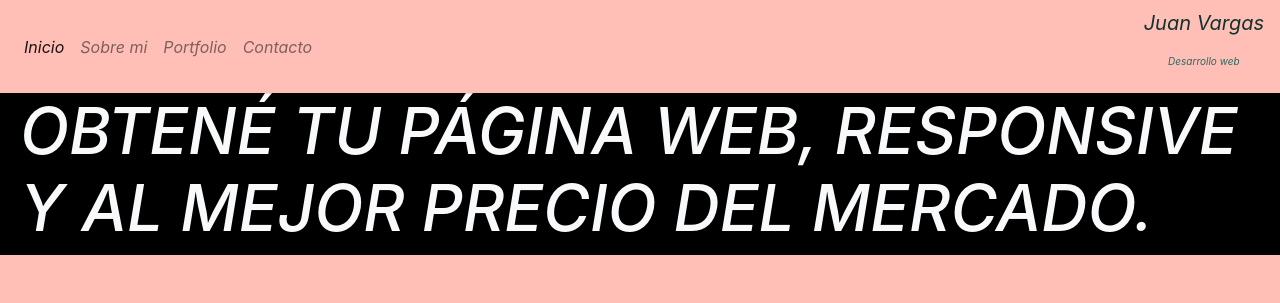
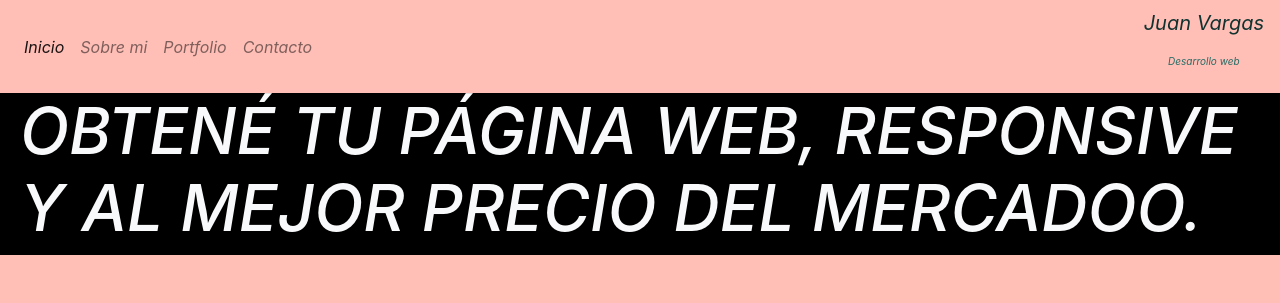
Before and after one commit to juanigvargas/Mi-Repositorio, a plain HTML site: page index.html in a window 1280 px wide. Shown: the top 303 px of the page. Drawn offline with nearby package versions, Linux system fonts and the light colour scheme.

Commit message:
proyecto completo

```diff
--- a/index.html
+++ b/index.html
@@ -48,7 +48,7 @@
   <div class="titulos d-flex align-items-center">
     <div class="text-light" style="background-color: black;">
       <h1 class="encabezado" style="height:500%;">OBTENÉ TU PÁGINA WEB, RESPONSIVE Y AL MEJOR
-        PRECIO DEL MERCADO.
+        PRECIO DEL MERCADOO.
       </h1>
     </div>
   </div>
```
